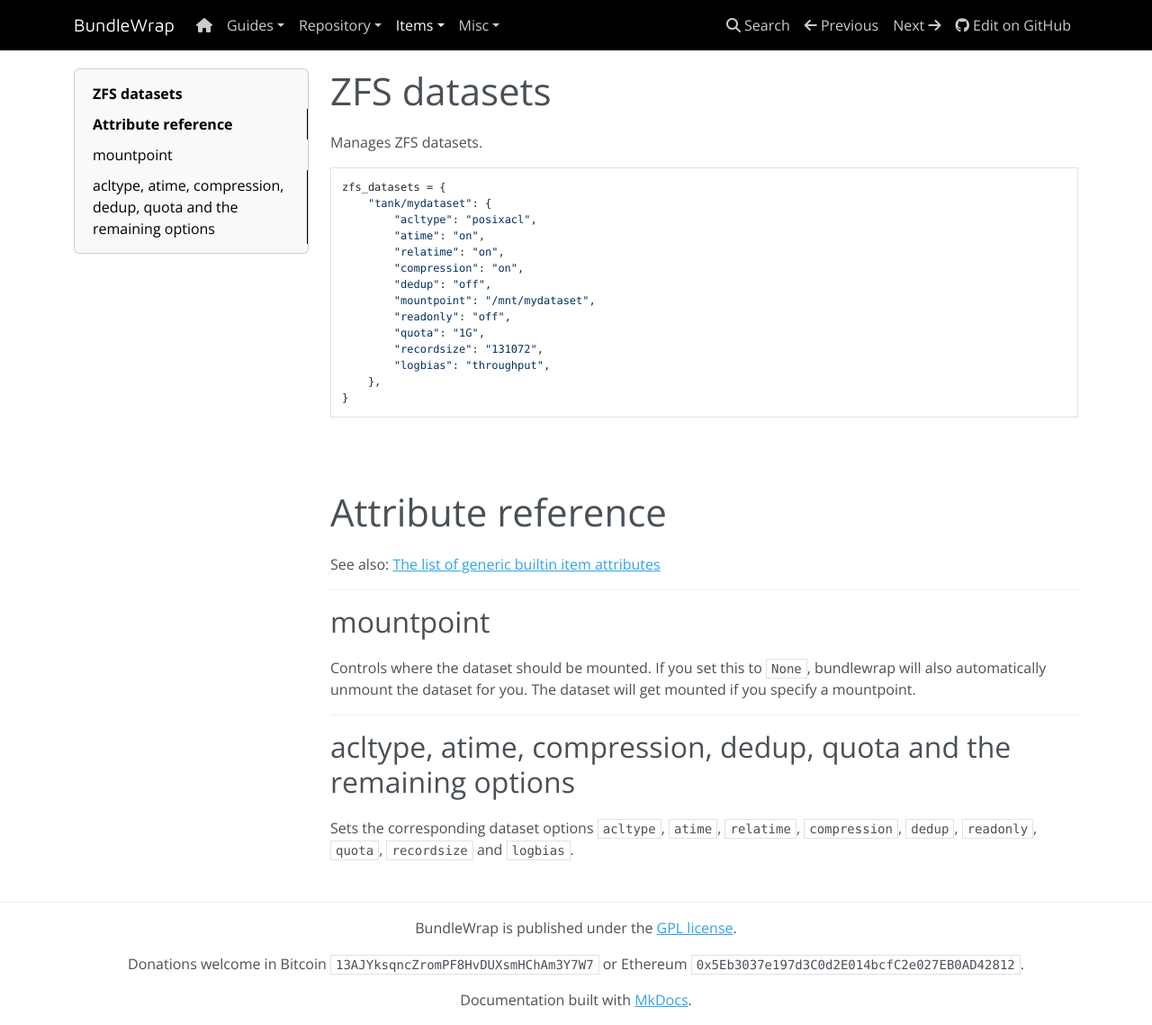
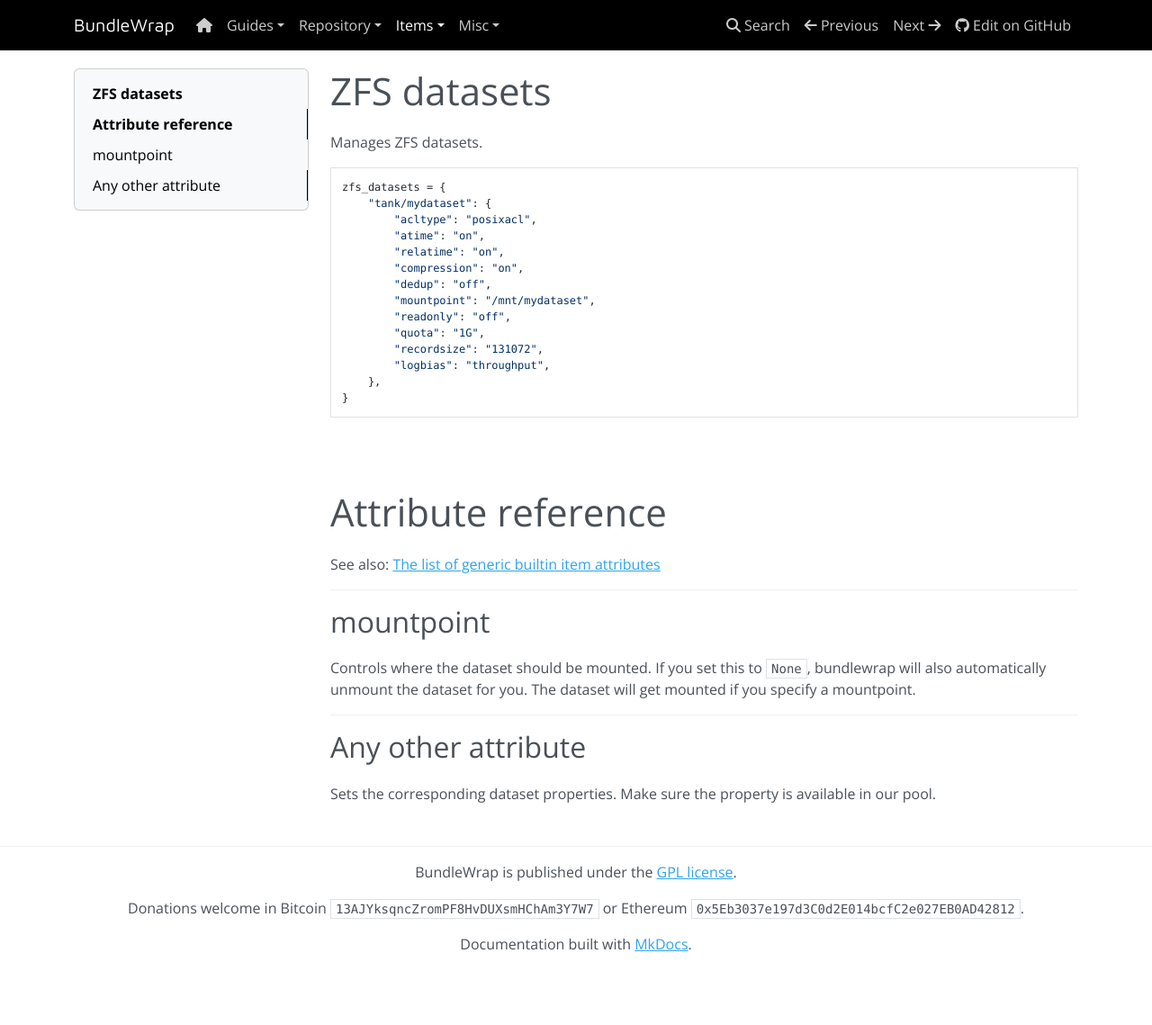
Before and after one commit to bundlewrap/bundlewrap, an MkDocs documentation site: the page built from docs/content/items/zfs_dataset.md, in a window 1280 px wide and 1139 px high. Shown: the whole window at 90% size. Built offline with MkDocs 1.6.1, drawn with Linux system fonts in a browser that asks for light colours; nearby versions of some CDN libraries.

Commit message:
item zfs_dataset: generic attributes

```diff
--- a/docs/content/items/zfs_dataset.md
+++ b/docs/content/items/zfs_dataset.md
@@ -33,7 +33,7 @@
 
 <hr>
 
-## acltype, atime, compression, dedup, quota and the remaining options
+## Any other attribute
 
-Sets the corresponding dataset options `acltype`, `atime`, `relatime`,
-`compression`, `dedup`, `readonly`, `quota`, `recordsize` and `logbias`.
+Sets the corresponding dataset properties. Make sure the property is available
+in our pool.
```
Also changed, not shown: 1 other file.
